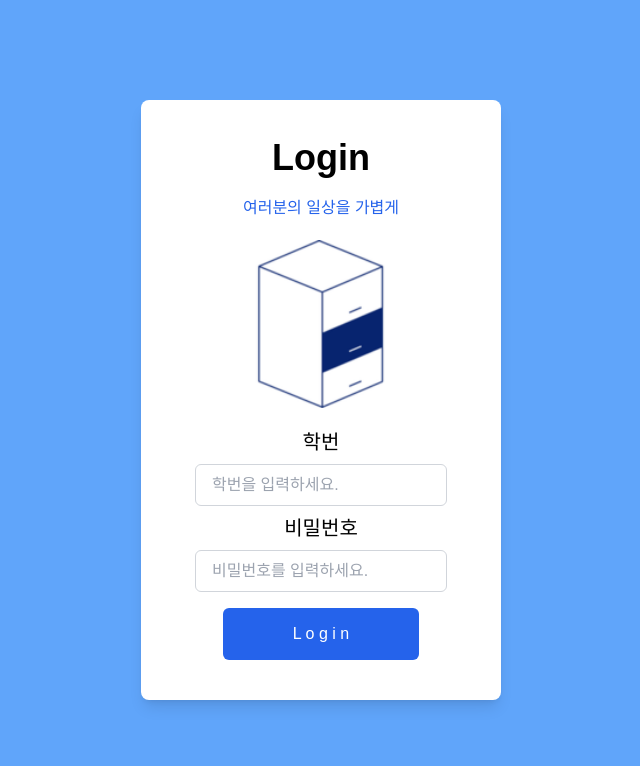
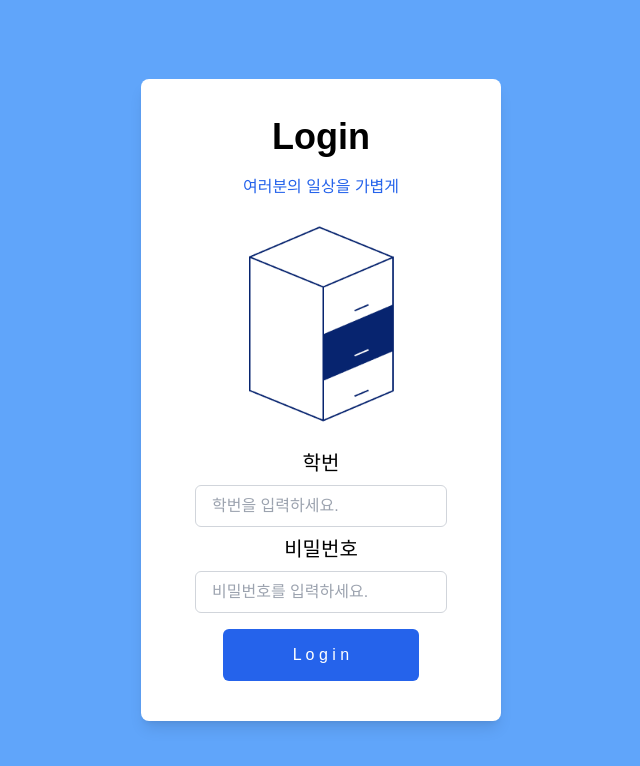
Before and after one commit to univCabi/FE, a React (Vite) app: page /login in a window 1280 px wide. Shown: the top 766 px of the page, without its empty margins (319-959 px from the left). Built offline with nearby package versions, Linux system fonts and the light colour scheme; no server answers; a web font is replaced by a local one.

Commit message:
Fix: 로그인 img를 svg 형식으로 통일#32

```diff
--- a/src/components/Login/LoginForm.tsx
+++ b/src/components/Login/LoginForm.tsx
@@ -1,10 +1,10 @@
+import LogoSVG from "@/icons/cabiLogo.svg?react";
 interface LoginFormProps {
   studentNumber: string;
   password: string;
   setStudentNumber: (value: string) => void;
   setPassword: (value: string) => void;
   loginSuccess: boolean;
-  loginLogo: string;
   setLoginSuccess: (value: boolean) => void;
   handleLogin: () => Promise<void>;
 }
@@ -15,7 +15,6 @@ const LoginForm = ({
   setStudentNumber,
   setPassword,
   loginSuccess,
-  loginLogo,
   handleLogin,
 }: LoginFormProps) => {
   const onSubmit = async (e: React.FormEvent) => {
@@ -33,7 +32,7 @@ const LoginForm = ({
       <p className="text-blue-600 mb-5 text-[0.75rem] sm:text-base">
         여러분의 일상을 가볍게
       </p>
-      <img className="w-[80%] sl:w-[60%] max-w-[12rem] mb-5" src={loginLogo} />
+      <LogoSVG className="w-[80%] h-[50%] sl:w-[60%]  mb-5" />
       <label className="sm:text-xl mb-2">학번</label>
       <input
         className="text-sm sm:text-base w-[120%] sl:w-[90%] px-4 py-2 border border-gray-300 rounded-md focus:outline-none focus:ring focus:ring-blue-500 mb-2"
--- a/src/pages/Login/LoginPage.tsx
+++ b/src/pages/Login/LoginPage.tsx
@@ -1,6 +1,5 @@
 import { useLogin } from "@/hooks/useLogin";
 import LoginForm from "@/components/Login/LoginForm";
-import loginLogo from "@/images/android-icon.png";
 // 페이지 <-> 컴포넌트 <-> 훅 <-> api
 const LoginPage = () => {
   const {
@@ -21,7 +20,6 @@ const LoginPage = () => {
         password={password}
         setPassword={setPassword}
         loginSuccess={loginSuccess}
-        loginLogo={loginLogo}
         setLoginSuccess={setLoginSuccess}
         handleLogin={handleLogin}
       />
```
Also changed, not shown: src/images/android-icon.png (deleted).
